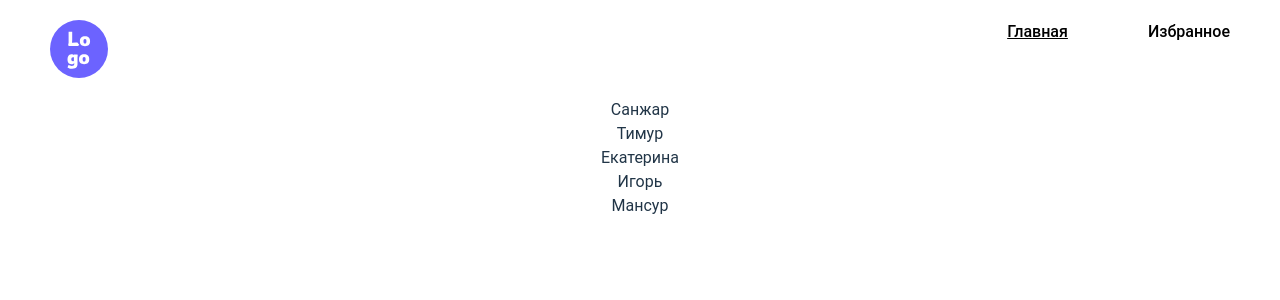
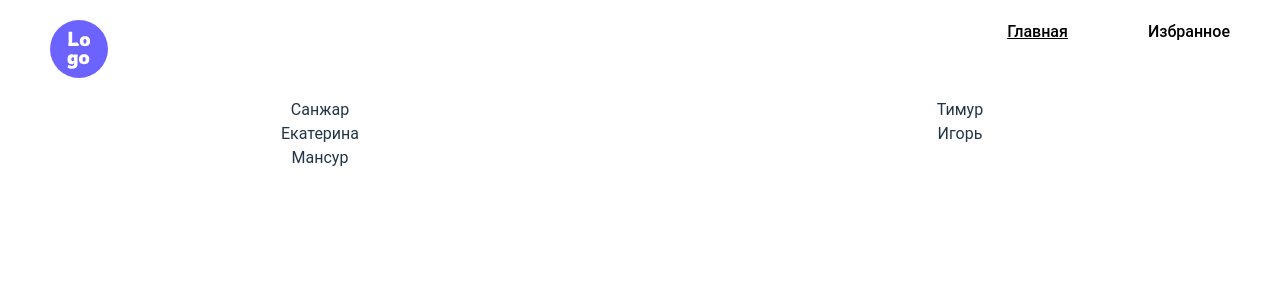
Before and after one commit to pugnitator/hackathon-rs-2025, a React (Vite) app: page / in a window 1280 px wide. Shown: the top 300 px of the page. Built offline with nearby package versions, Linux system fonts and the light colour scheme; data requests are answered from the project's data file; the HTML template or start-up script is replaced by a standard one.

Commit message:
add ItemList + fix nav

```diff
--- a/src/components/Header.jsx
+++ b/src/components/Header.jsx
@@ -1,11 +1,11 @@
 import MenuItem from "./MenuItem";
-import { useLocation } from "react-router-dom";
+// import { useLocation } from "react-router-dom";
 import styled from "styled-components";
 import Logo from '../assets/Group 14.svg';
 
 export default function Header() {
-  const currentPage = useLocation();
-  console.log(currentPage);
+  // const currentPage = useLocation();
+  // console.log(currentPage);
 
   const menuItems = [
     { text: "Главная", path: "/" },
@@ -17,8 +17,8 @@ export default function Header() {
       <img src={Logo} alt='logo'/>
       <nav>
         <MenuItemList>
-          {menuItems.map(({ text, path }) => (
-            <MenuItem text={text} path={path} key={Date} />
+          {menuItems.map((item, index) => (
+            <MenuItem text={item.text} path={item.path} key={index} />
           ))}
         </MenuItemList>
       </nav>
--- /dev/null
+++ b/src/components/ItemList.jsx
@@ -0,0 +1,21 @@
+import styled from "styled-components"
+import PropTypes from "prop-types";
+
+export default function ItemList(props) {
+    const {itemList} = props;
+
+    return(
+        <List>
+            {itemList.map((item) => <div key={item.id}>{item.name}</div>)}
+        </List>
+    )
+}
+
+ItemList.propTypes = {
+  itemList: PropTypes.array.isRequired,
+};
+
+const List = styled.div`
+    display: grid;
+    grid-template: repeat(3, 1fr) / repeat(2, 1fr);
+`
--- a/src/pages/main-page/MainPage.jsx
+++ b/src/pages/main-page/MainPage.jsx
@@ -1,4 +1,5 @@
 import { useEffect, useState } from 'react';
+import ItemList from '../../components/ItemList';
 
 export const MainPage = () => {
   const [devsData, setDevsData] = useState([]);
@@ -11,11 +12,7 @@ export const MainPage = () => {
 
   return (
     <main>
-      {devsData.map((dev) => (
-        <div key={dev.id}>
-          <p>{dev.name}</p>
-        </div>
-      ))}
+      <ItemList itemList={devsData}/>
     </main>
   );
 };
```
